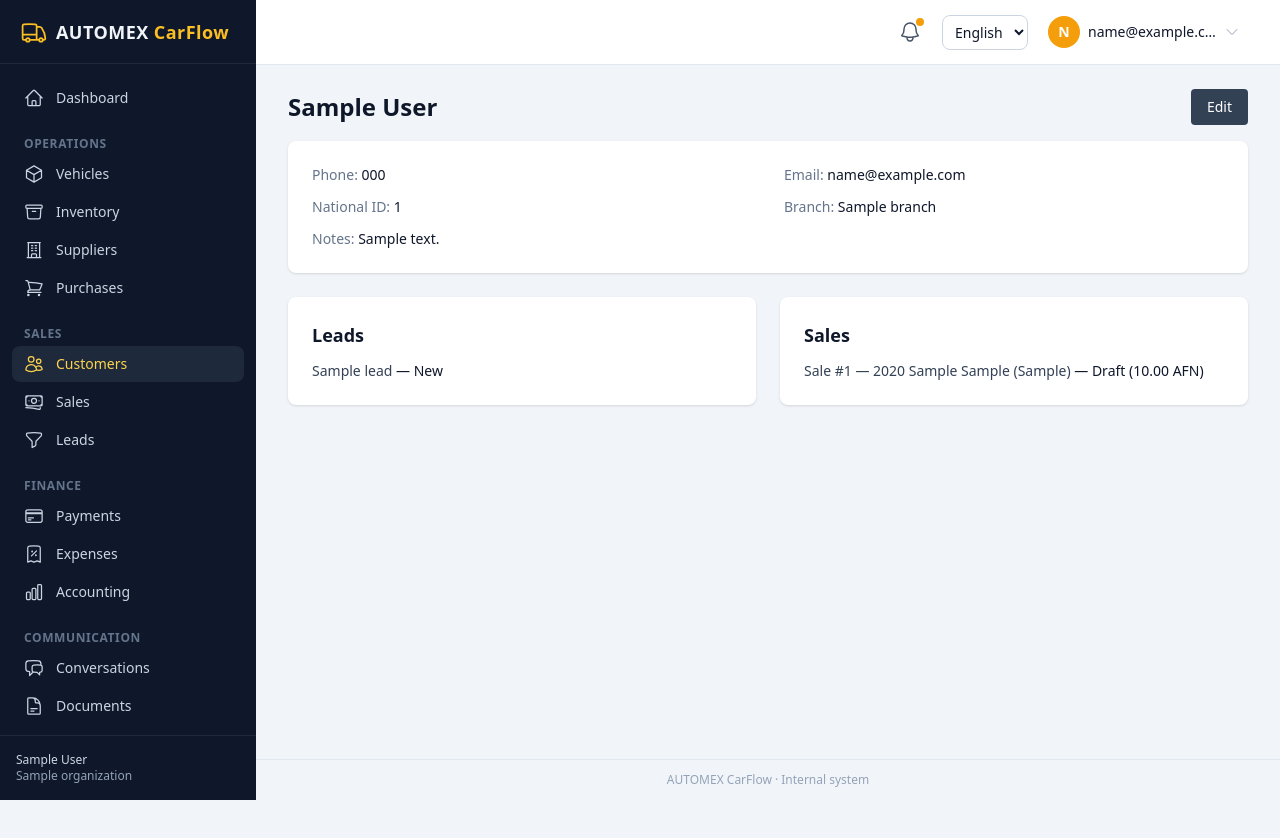
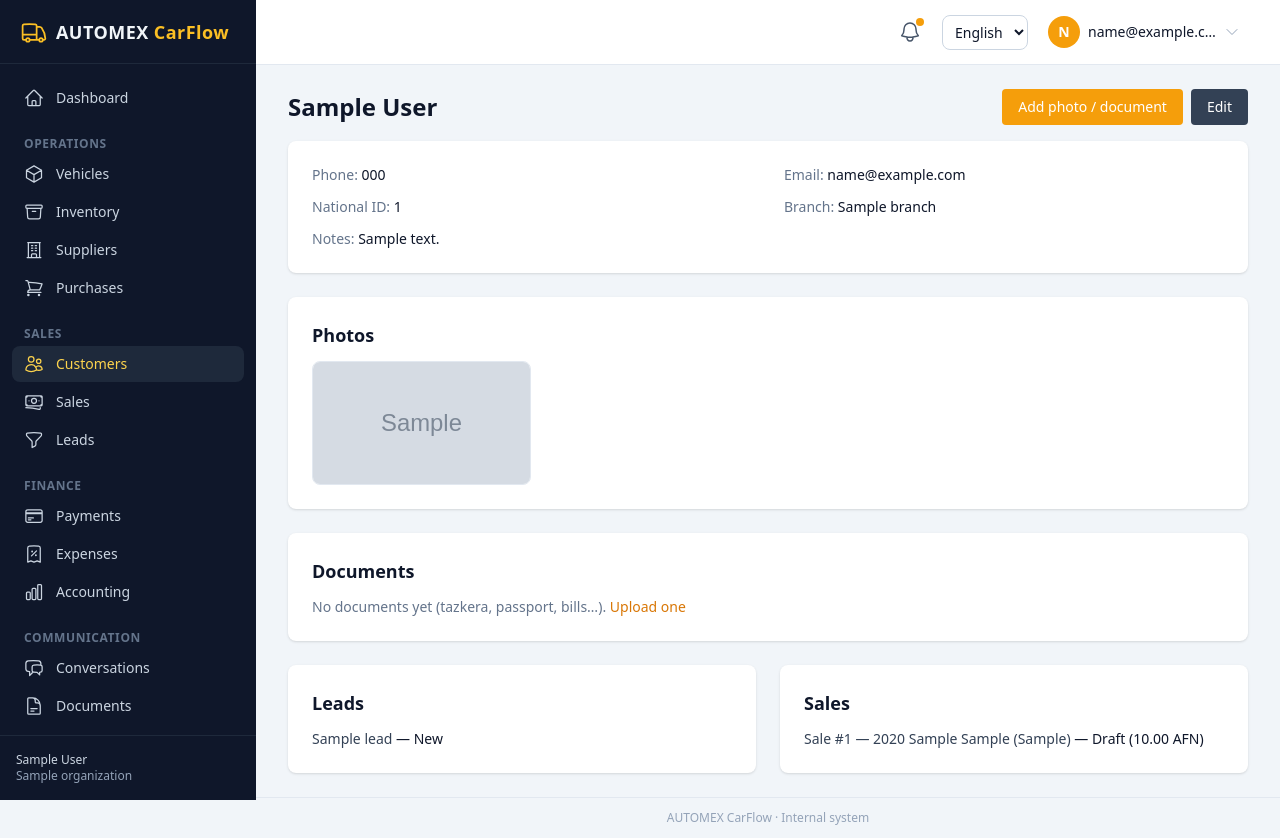
Before and after one commit to hakim402/car-flow, a Django app: page /customers/1/ in a window 1280 px wide. Before the commit the page ends 800 px from the top, so only its background shows below. Run offline with Django 5.2, Linux system fonts and the light colour scheme; a user stored in the database is signed in; tables that the repository leaves empty hold one stand-in row (values such as "Sample post"); grey boxes marked "Sample" are stand-in pictures; parts of the project's set-up code (start-up, migrations or seed data) failed here and were passed over.

Commit message:
feat(customers): card grid with photo, per-customer gallery and paperwork (tazkera, passport, bills)

```diff
--- a/apps/customers/models.py
+++ b/apps/customers/models.py
@@ -44,5 +44,21 @@ class Customer(TenantModel):
     def __str__(self):
         return self.full_name
 
+    @property
+    def primary_photo(self):
+        """Oldest customer photo (card avatar). Prefetched `photo_list`
+        (set by the list view) avoids a query per card; falls back to a
+        scoped query on direct use (e.g. the detail page)."""
+        photo_list = getattr(self, "photo_list", None)
+        if photo_list is not None:
+            return photo_list[0] if photo_list else None
+        from apps.documents.models import Document, DocumentType
+
+        return (
+            self.documents.filter(doc_type=DocumentType.CUSTOMER_PHOTO)
+            .order_by("created_at", "pk")
+            .first()
+        )
+
     def get_absolute_url(self):
         return reverse("customers:detail", kwargs={"pk": self.pk})
--- a/apps/customers/templates/customers/detail.html
+++ b/apps/customers/templates/customers/detail.html
@@ -6,8 +6,16 @@
 {% block content %}
 <div class="flex items-center justify-between mb-4">
     <h1 class="text-2xl font-semibold">{{ customer.full_name }}</h1>
-    <a href="{% url 'customers:edit' customer.pk %}"
-       class="rounded bg-slate-700 hover:bg-slate-600 text-white px-4 py-2 text-sm">{% translate "Edit" %}</a>
+    <div class="flex items-center gap-2">
+        {% if can_upload_documents %}
+            <a href="{% url 'documents:upload_for_customer' customer.pk %}"
+               class="rounded bg-amber-500 hover:bg-amber-600 text-white px-4 py-2 text-sm">
+                {% translate "Add photo / document" %}
+            </a>
+        {% endif %}
+        <a href="{% url 'customers:edit' customer.pk %}"
+           class="rounded bg-slate-700 hover:bg-slate-600 text-white px-4 py-2 text-sm">{% translate "Edit" %}</a>
+    </div>
 </div>
 <div class="bg-white rounded-lg shadow p-6 grid grid-cols-1 sm:grid-cols-2 gap-x-8 gap-y-3 text-sm mb-6">
     <div><span class="text-slate-500">{% translate "Phone" %}:</span> <span dir="ltr">{{ customer.phone|default:"—" }}</span></div>
@@ -16,6 +24,68 @@
     <div><span class="text-slate-500">{% translate "Branch" %}:</span> {{ customer.branch|default:"—" }}</div>
     {% if customer.notes %}
         <div class="sm:col-span-2"><span class="text-slate-500">{% translate "Notes" %}:</span> {{ customer.notes|linebreaksbr }}</div>
+    {% endif %}
+</div>
+
+<div class="bg-white rounded-lg shadow p-6 mb-6">
+    <h2 class="text-lg font-semibold mb-3">{% translate "Photos" %}</h2>
+    {% if photos %}
+        <div class="grid grid-cols-2 gap-3 sm:grid-cols-3 lg:grid-cols-4">
+            {% for photo in photos %}
+                <a href="{{ photo.file.url }}" target="_blank" rel="noopener"
+                   class="group block overflow-hidden rounded-lg border border-slate-200">
+                    <img src="{{ photo.file.url }}" alt="{{ photo.title }}"
+                         class="aspect-video w-full object-cover transition-transform duration-200 group-hover:scale-105">
+                </a>
+            {% endfor %}
+        </div>
+    {% else %}
+        <p class="text-sm text-slate-500">
+            {% translate "No photos yet." %}
+            {% if can_upload_documents %}
+                <a href="{% url 'documents:upload_for_customer' customer.pk %}"
+                   class="text-amber-600 hover:text-amber-700">{% translate "Upload one" %}</a>
+            {% endif %}
+        </p>
+    {% endif %}
+</div>
+
+<div class="bg-white rounded-lg shadow p-6 mb-6">
+    <h2 class="text-lg font-semibold mb-3">{% translate "Documents" %}</h2>
+    {% if documents %}
+        <div class="overflow-x-auto">
+            <table class="w-full text-sm">
+                <thead class="bg-slate-50 text-slate-600">
+                    <tr>
+                        <th class="px-4 py-3 text-start font-medium">{% translate "Title" %}</th>
+                        <th class="px-4 py-3 text-start font-medium">{% translate "Type" %}</th>
+                        <th class="px-4 py-3 text-start font-medium">{% translate "Uploaded" %}</th>
+                        <th class="px-4 py-3 text-start font-medium">{% translate "By" %}</th>
+                    </tr>
+                </thead>
+                <tbody class="divide-y divide-slate-200">
+                    {% for doc in documents %}
+                        <tr class="hover:bg-slate-50">
+                            <td class="px-4 py-3">
+                                <a href="{{ doc.file.url }}" target="_blank" rel="noopener"
+                                   class="font-medium text-slate-800 hover:text-amber-600">{{ doc.title }}</a>
+                            </td>
+                            <td class="px-4 py-3">{{ doc.get_doc_type_display }}</td>
+                            <td class="px-4 py-3">{{ doc.created_at|date:"d M Y" }}</td>
+                            <td class="px-4 py-3">{{ doc.uploaded_by|default:"—" }}</td>
+                        </tr>
+                    {% endfor %}
+                </tbody>
+            </table>
+        </div>
+    {% else %}
+        <p class="text-sm text-slate-500">
+            {% translate "No documents yet (tazkera, passport, bills…)." %}
+            {% if can_upload_documents %}
+                <a href="{% url 'documents:upload_for_customer' customer.pk %}"
+                   class="text-amber-600 hover:text-amber-700">{% translate "Upload one" %}</a>
+            {% endif %}
+        </p>
     {% endif %}
 </div>
 
--- a/apps/customers/views.py
+++ b/apps/customers/views.py
@@ -1,5 +1,6 @@
 from django.contrib import messages
 from django.core.exceptions import PermissionDenied
+from django.db.models import Prefetch
 from django.shortcuts import get_object_or_404, redirect, render
 from django.utils.translation import gettext_lazy as _
 
@@ -11,12 +12,23 @@ from .models import Customer
 
 @require_permission("customers.view")
 def customer_list(request):
+    from apps.documents.models import Document, DocumentType
+
     search = request.GET.get("q", "").strip()
     queryset = Customer.objects.all()  # TenantManager filters by company.
     if search:
         queryset = queryset.filter(full_name__icontains=search) | queryset.filter(
             phone__icontains=search
         )
+    # Card avatar: one prefetch for every customer's oldest photo.
+    photos = Prefetch(
+        "documents",
+        queryset=Document.objects.filter(doc_type=DocumentType.CUSTOMER_PHOTO).order_by(
+            "created_at", "pk"
+        ),
+        to_attr="photo_list",
+    )
+    queryset = queryset.select_related("branch").prefetch_related(photos)
     return render(request, "customers/list.html", {"customers": queryset, "q": search})
 
 
@@ -38,6 +50,7 @@ def customer_create(request):
 @require_permission("customers.view")
 def customer_detail(request, pk):
     customer = get_object_or_404(Customer, pk=pk)
+    attachments = customer.documents.all().select_related("uploaded_by")
     return render(
         request,
         "customers/detail.html",
@@ -45,6 +58,9 @@ def customer_detail(request, pk):
             "customer": customer,
             "sales": customer.sales.select_related("vehicle"),
             "leads": customer.leads.all(),
+            "photos": [d for d in attachments if d.is_photo],
+            "documents": [d for d in attachments if not d.is_photo],
+            "can_upload_documents": request.user.has_permission("documents.add"),
         },
     )
 
--- a/apps/documents/models.py
+++ b/apps/documents/models.py
@@ -19,7 +19,12 @@ class DocumentType(models.TextChoices):
     CUSTOMS = "customs", _("Customs / import document")
     INSPECTION = "inspection", _("Inspection report")
     VEHICLE_DOCUMENT = "vehicle_document", _("Other vehicle document")
-    CUSTOMER_DOCUMENT = "customer_document", _("Customer document")
+    CUSTOMER_PHOTO = "customer_photo", _("Customer photo")
+    TAZKERA = "tazkera", _("Tazkera (national ID)")
+    PASSPORT = "passport", _("Passport")
+    ELECTRICITY_BILL = "electricity_bill", _("Electricity bill")
+    OTHER_BILL = "other_bill", _("Other bill")
+    CUSTOMER_DOCUMENT = "customer_document", _("Other customer document")
     OTHER = "other", _("Other")
 
 
@@ -32,6 +37,16 @@ VEHICLE_DOC_TYPES = [
     DocumentType.CUSTOMS,
     DocumentType.INSPECTION,
     DocumentType.VEHICLE_DOCUMENT,
+]
+
+#: Types a customer upload box may create (identity docs, bills, photos).
+CUSTOMER_DOC_TYPES = [
+    DocumentType.CUSTOMER_PHOTO,
+    DocumentType.TAZKERA,
+    DocumentType.PASSPORT,
+    DocumentType.ELECTRICITY_BILL,
+    DocumentType.OTHER_BILL,
+    DocumentType.CUSTOMER_DOCUMENT,
 ]
 
 
@@ -77,4 +92,7 @@ class Document(TenantModel):
 
     @property
     def is_photo(self):
-        return self.doc_type == DocumentType.VEHICLE_PHOTO
+        return self.doc_type in (
+            DocumentType.VEHICLE_PHOTO,
+            DocumentType.CUSTOMER_PHOTO,
+        )
--- a/apps/documents/templates/documents/form.html
+++ b/apps/documents/templates/documents/form.html
@@ -13,7 +13,7 @@
                 class="rounded bg-amber-500 hover:bg-amber-600 text-white px-4 py-2 text-sm">
             {% translate "Upload" %}
         </button>
-        <a href="{% if vehicle %}{{ vehicle.get_absolute_url }}{% else %}{% url 'documents:list' %}{% endif %}"
+        <a href="{% if vehicle %}{{ vehicle.get_absolute_url }}{% elif customer %}{{ customer.get_absolute_url }}{% else %}{% url 'documents:list' %}{% endif %}"
            class="ms-3 text-sm text-slate-500 hover:text-slate-800">
             {% translate "Cancel" %}
         </a>
--- a/apps/documents/urls.py
+++ b/apps/documents/urls.py
@@ -13,4 +13,10 @@ urlpatterns = [
         views.document_upload,
         name="upload_for_vehicle",
     ),
+    # Upload box reached from a customer detail page (customer locked).
+    path(
+        "add/customer/<int:customer_pk>/",
+        views.document_upload,
+        name="upload_for_customer",
+    ),
 ]
```
Also changed, not shown: apps/customers/templates/customers/list.html (+49 -29 lines), apps/customers/tests/test_customer_documents.py (added, +120 -0 lines), apps/documents/forms.py (+24 -1 lines), apps/documents/views.py (+20 -8 lines), apps/customers/tests/__init__.py (added), apps/documents/migrations/0003_alter_document_doc_type.py (added), static/css/tailwind.css.
